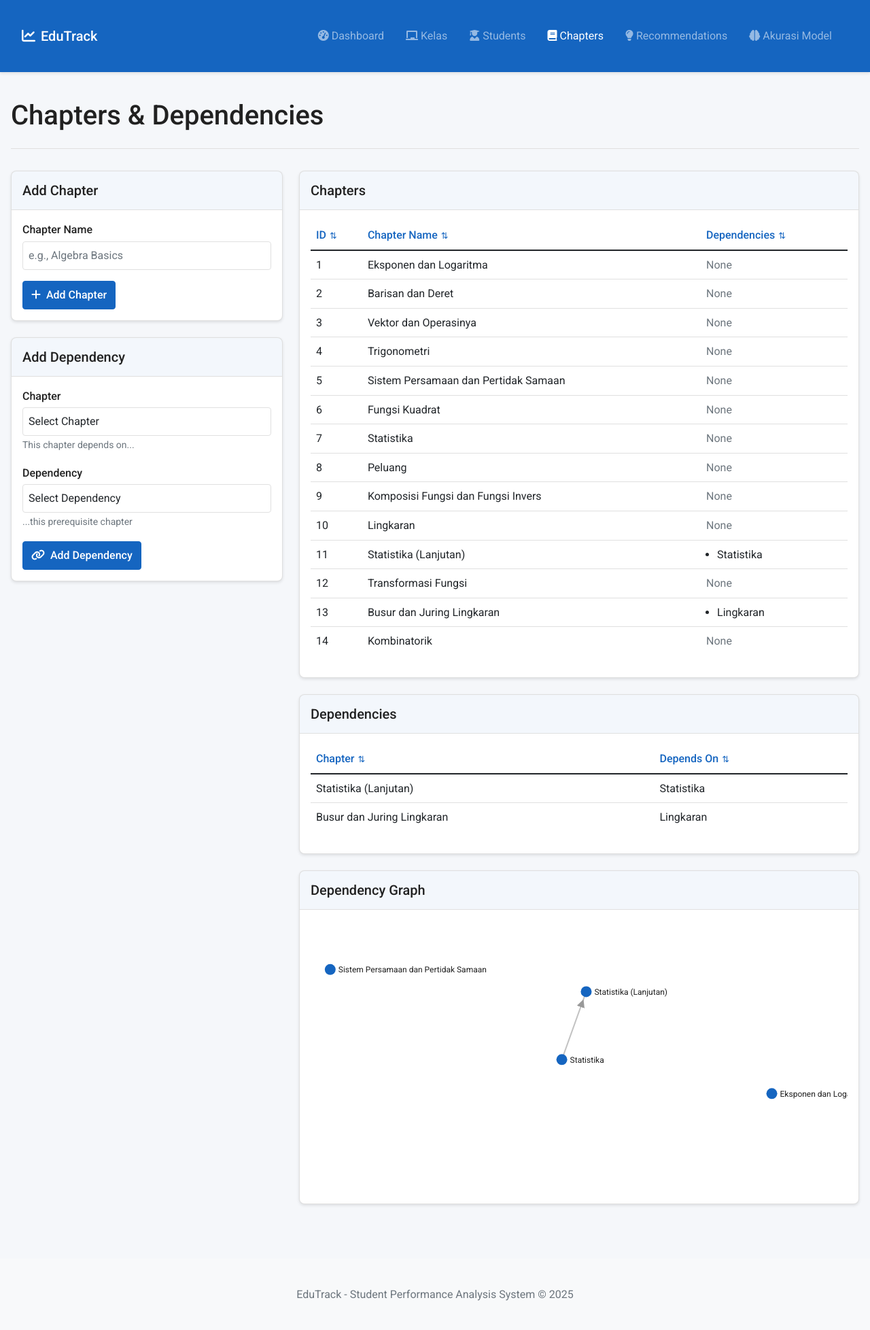
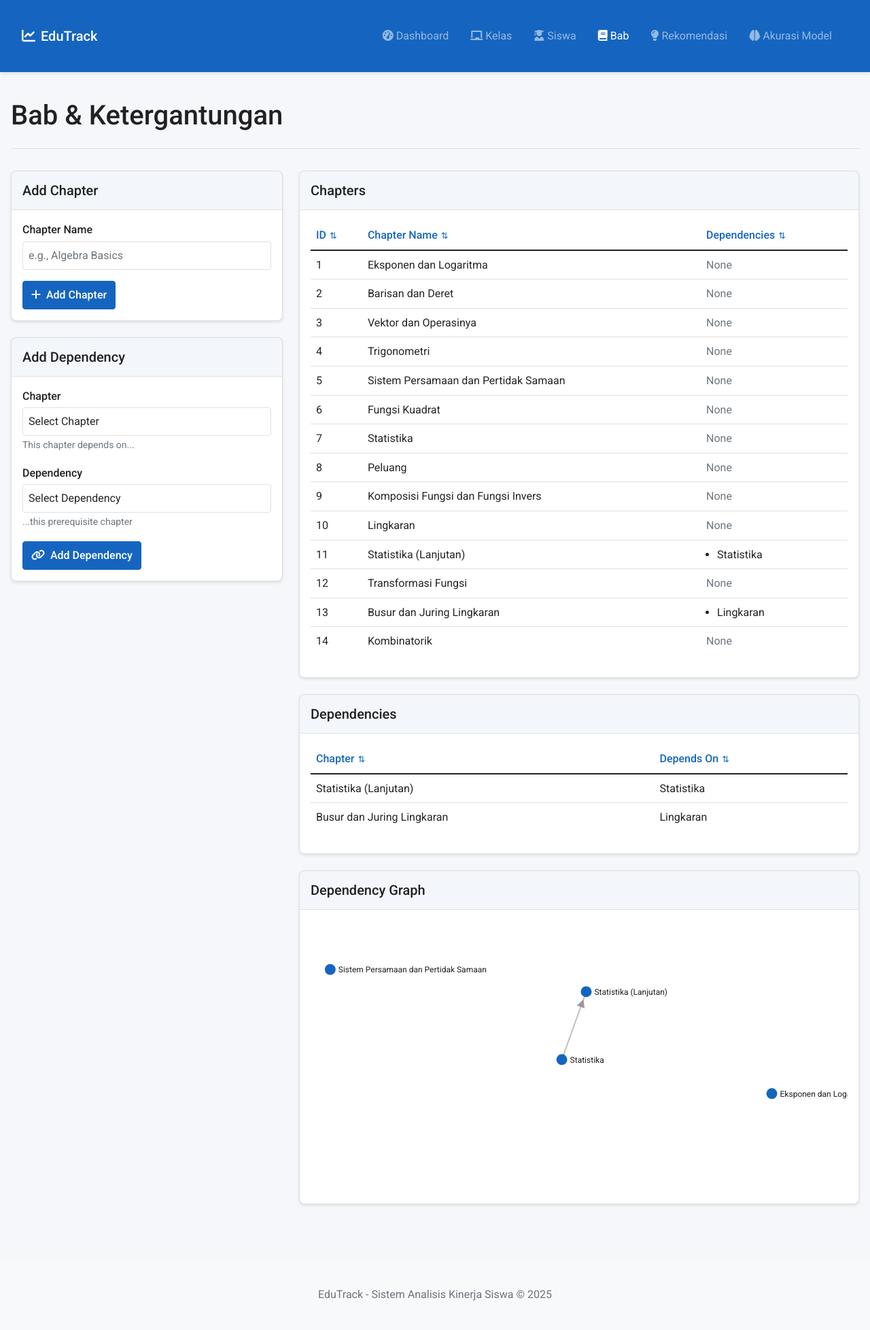
Before and after one commit to Despoka/EduTrack, a Flask app: page /chapters in a window 1280 px wide. Shown: the whole page at 68% size. Run offline with Flask 3, Linux system fonts and the light colour scheme; some libraries are stand-ins or nearby versions.

Commit message:
Translate the web application to Indonesian language for local users
Translate base template and chapter template to Indonesian (id).

Replit-Commit-Author: Agent
Replit-Commit-Session-Id: c7a2359c-e7b3-4c4e-bd57-f7d34bff48fc
Replit-Commit-Screenshot-Url: https://storage.googleapis.com/screenshot-production-us-central1/04d07272-a444-430d-b9d5-02a805ac13b7/1a05dd53-f2d4-46be-b8ea-e45bd1a1edd6.jpg

```diff
--- a/templates/base.html
+++ b/templates/base.html
@@ -1,5 +1,5 @@
 <!DOCTYPE html>
-<html lang="en">
+<html lang="id">
 <head>
     <meta charset="UTF-8">
     <meta name="viewport" content="width=device-width, initial-scale=1.0">
@@ -54,17 +54,17 @@
                     </li>
                     <li class="nav-item">
                         <a class="nav-link {% if request.path == url_for('students') %}active{% endif %}" href="{{ url_for('students') }}">
-                            <i class="fas fa-user-graduate me-1"></i>Students
+                            <i class="fas fa-user-graduate me-1"></i>Siswa
                         </a>
                     </li>
                     <li class="nav-item">
                         <a class="nav-link {% if request.path == url_for('chapters') %}active{% endif %}" href="{{ url_for('chapters') }}">
-                            <i class="fas fa-book me-1"></i>Chapters
+                            <i class="fas fa-book me-1"></i>Bab
                         </a>
                     </li>
                     <li class="nav-item">
                         <a class="nav-link {% if request.path == url_for('recommendations') %}active{% endif %}" href="{{ url_for('recommendations') }}">
-                            <i class="fas fa-lightbulb me-1"></i>Recommendations
+                            <i class="fas fa-lightbulb me-1"></i>Rekomendasi
                         </a>
                     </li>
                     <li class="nav-item">
@@ -98,7 +98,7 @@
     <!-- Footer -->
     <footer class="bg-light py-4 mt-5">
         <div class="container text-center">
-            <p class="text-muted mb-0">EduTrack - Student Performance Analysis System &copy; {{ now.year }}</p>
+            <p class="text-muted mb-0">EduTrack - Sistem Analisis Kinerja Siswa &copy; {{ now.year }}</p>
         </div>
     </footer>
 
--- a/templates/chapters.html
+++ b/templates/chapters.html
@@ -1,12 +1,12 @@
 {% extends 'base.html' %}
 
 {% block head %}
-<title>Chapters - Student Performance Analysis</title>
+<title>Bab - Analisis Kinerja Siswa</title>
 {% endblock %}
 
 {% block content %}
 <div class="page-header">
-    <h1>Chapters & Dependencies</h1>
+    <h1>Bab & Ketergantungan</h1>
 </div>
 
 <div class="row">
```
